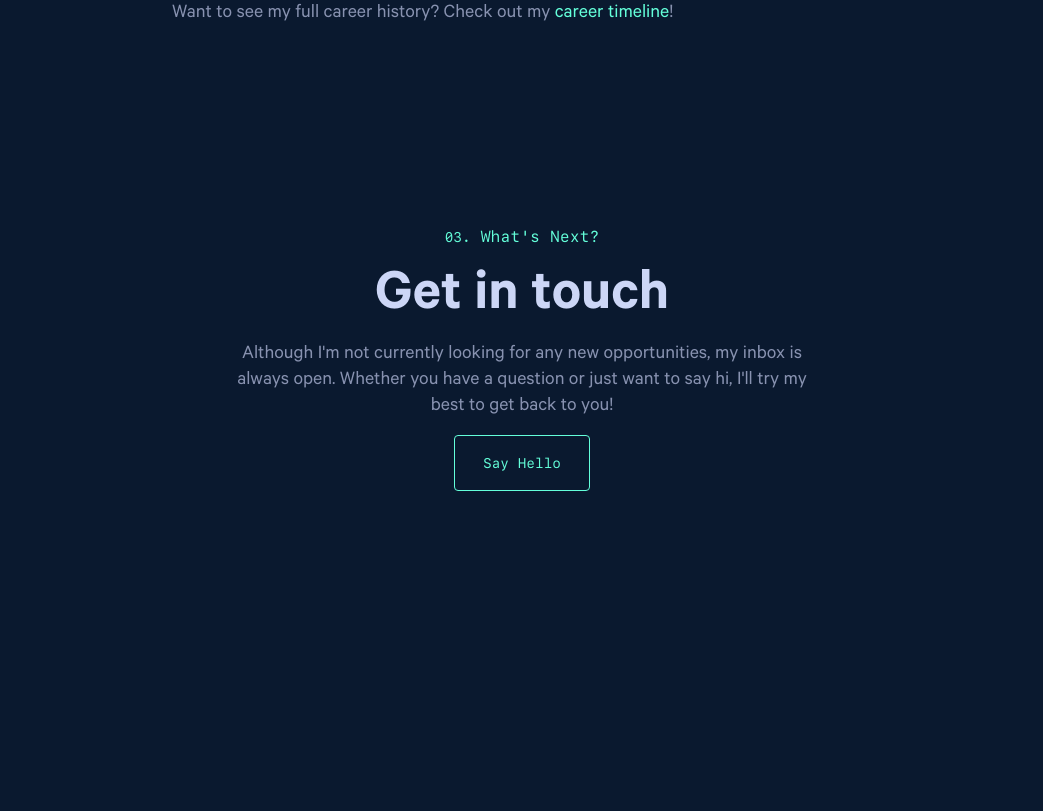
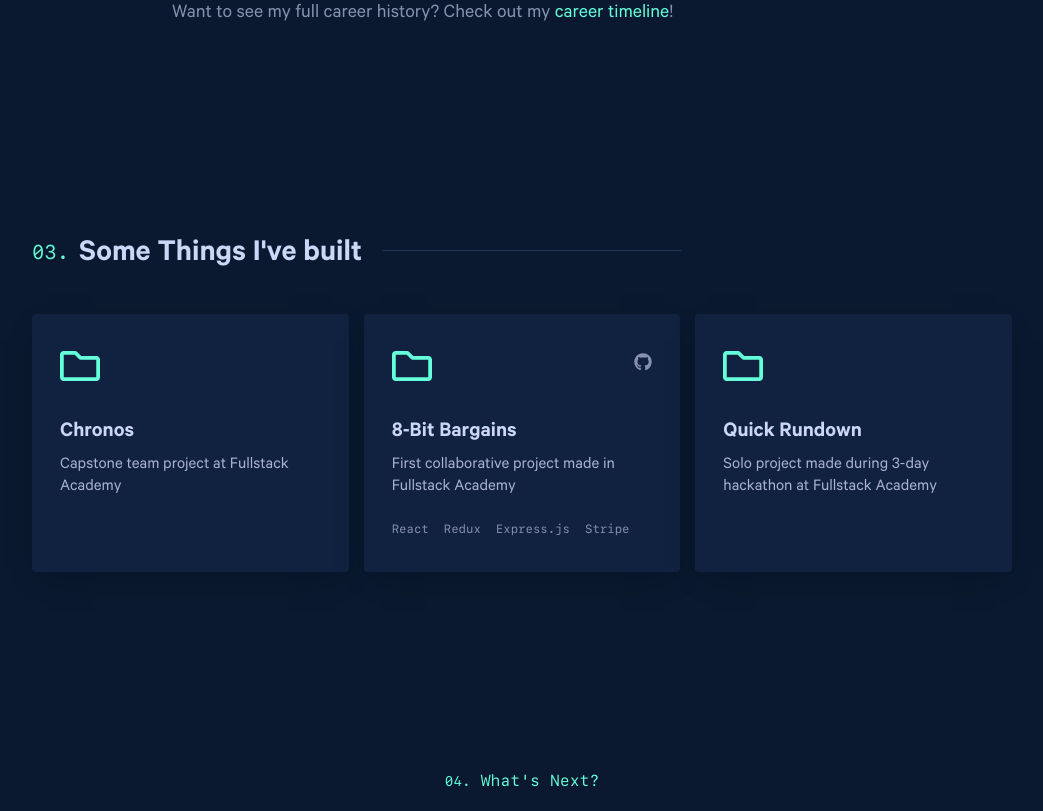
Before and after one commit to villacreses/personal-site-v2, a Next.js app: page / in a window 1280 px wide. Shown: the part 1960-2771 px from the top of the page, without its empty margins (118-1161 px from the left). Before the commit the page ends 2651 px from the top, so only its background shows below. Built offline with nearby package versions, Linux system fonts and the light colour scheme.

Commit message:
[WIP] Update ProjectGrid & add content

```diff
--- a/src/components/ProjectGrid.module.scss
+++ b/src/components/ProjectGrid.module.scss
@@ -56,6 +56,7 @@ $small-break: 768px;
       font-family: var(--font-mono);
       font-size: var(--fz-xxs);
       line-height: 1.75;
+      display: inline-block;
 
       &:not(:last-child) {
         margin-right: 15px;
--- a/src/components/ProjectGrid.tsx
+++ b/src/components/ProjectGrid.tsx
@@ -1,19 +1,8 @@
 import { FC } from 'react'
 import Icon from './Icon';
 import styles from './ProjectGrid.module.scss';
-
-type ProjectGridItemProps = {
-  id: string;
-  title: string;
-  description: string;
-  tools?: Array<string>;
-  github?: string;
-  website?: string;
-}
-
-type ProjectGridProps = {
-  projects: Array<ProjectGridItemProps>;
-}
+import {ProjectGridItemProps} from '@types';
+import {projectContent} from '@data';
 
 const ProjectGridItem: FC<ProjectGridItemProps> = ({
   title,
@@ -56,10 +45,10 @@ const ProjectGridItem: FC<ProjectGridItemProps> = ({
   </li>
 );
 
-const ProjectGrid: FC<ProjectGridProps> = ({ projects }) => (
+const ProjectGrid = () => (
   <ul className={styles.gridUl}>
-    {projects.map(project => (
-      <ProjectGridItem key={project.id} {...project} />
+    {projectContent.map(project => (
+      <ProjectGridItem key={project.slug} {...project} />
     ))}
   </ul>
 );
--- /dev/null
+++ b/src/data/Projects.content.yaml
@@ -0,0 +1,18 @@
+- slug: chronos
+  title: Chronos
+  description: >
+    Capstone team project at Fullstack Academy
+- slug: 8bit
+  title: 8-Bit Bargains
+  description: >
+    First collaborative project made in Fullstack Academy
+  github: https://github.com/8BitBargains/8bitBargains
+  tools:
+    - React
+    - Redux
+    - Express.js
+    - Stripe
+- slug: qrd
+  title: Quick Rundown
+  description: >
+    Solo project made during 3-day hackathon at Fullstack Academy
--- a/src/data/index.content.yaml
+++ b/src/data/index.content.yaml
@@ -52,7 +52,13 @@
         id: workexperience
   callToActionText: >
     Want to see my full career history? Check out my [career timeline](/timeline)!
-
+- id: projects
+  header: Some Things I've built
+  navHeader: Projects
+  miscLayout:
+    - component: ProjectGrid
+      props:
+        id: personalprojects
 - id: contact
   navHeader: Contact
   header: What's Next?
--- a/src/data/index.ts
+++ b/src/data/index.ts
@@ -2,17 +2,20 @@ import exp from './Experience.content.yaml';
 import idx from './index.content.yaml';
 import meta from './index.metadata.yaml';
 import tmln from './Timeline.content.yaml';
+import proj from './Projects.content.yaml';
 
 import {
   TabContent,
   Section,
   metadataType,
   TTimelineEntry,
+  ProjectGridItemProps,
 } from '@types';
 
 export const indexContent = idx as Section[];
 export const metadata = meta as metadataType;
 export const timelineContent = tmln as TTimelineEntry[];
+export const projectContent = proj as ProjectGridItemProps[]
 
 export const TabListContentMap: {
   [key: string]: Array<TabContent>
--- a/src/pages/index.tsx
+++ b/src/pages/index.tsx
@@ -7,7 +7,8 @@ import {
   SectionHeader,
   TabList,
   Layout,
-  ProfileImage
+  ProfileImage,
+  ProjectGrid,
 } from '@components';
 import {indexContent} from '@data';
 import {AnchorProps} from '@types';
@@ -40,6 +41,7 @@ const MiscComponentMap: {
 } = {
   TabList,
   ProfileImage,
+  ProjectGrid,
 };
 
 const navLinks: AnchorProps[] = indexContent
```
Also changed, not shown: types/components.types.ts (+9 -1 lines).
